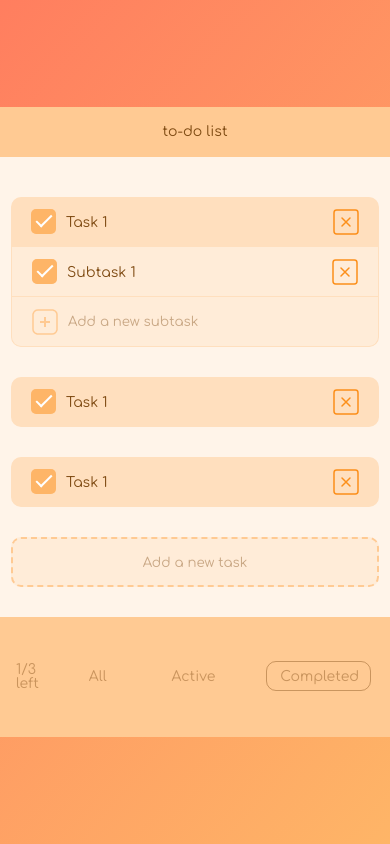
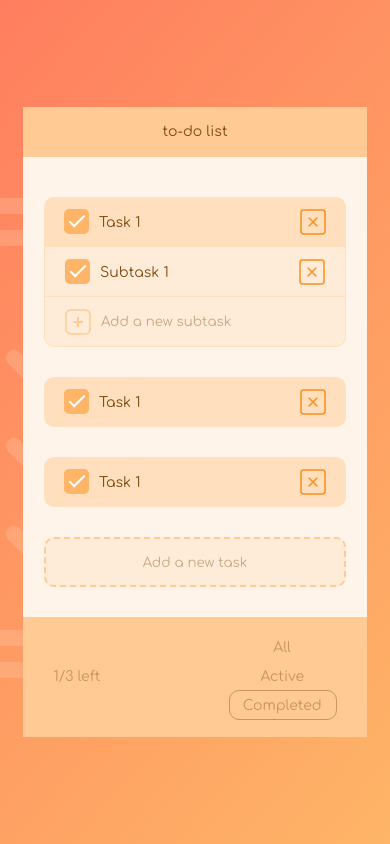
Before and after one commit to nstppbl/vue-project, a Vue app: page / in a window 390 px wide. Built offline with nearby package versions, Linux system fonts and the light colour scheme.

Commit message:
fix media queries

```diff
--- a/src/App.vue
+++ b/src/App.vue
@@ -34,4 +34,10 @@ body {
   font-family: 'Comfortaa';
 }
 
+@media (max-width: 400px) {
+  #app {
+    width: $width-2;
+  }
+}
+
 </style>
--- a/src/assets/styles/custom-radiobutton.scss
+++ b/src/assets/styles/custom-radiobutton.scss
@@ -62,7 +62,7 @@
   position: absolute;
   top: -9px;
   left: 19px;
-  width: 105px;
+  width: 108px;
   height: 30px;
   border-radius: 10px;
 }
@@ -79,7 +79,7 @@
 
 @media (max-width: 400px) {
   .checkmark-radio-all {
-    left: 46px;
+    left: 49px;
   }
 
   .checkmark-radio-active {
--- a/src/components/Content.vue
+++ b/src/components/Content.vue
@@ -48,4 +48,5 @@ export default {
 }
 
 
+
 </style>
--- a/src/components/Footer.vue
+++ b/src/components/Footer.vue
@@ -1,11 +1,13 @@
 <template>
   <div class="todo-footer">
     <TaskQty/>
+    <div class="task-status-wrap">
     <TaskStatus
     v-for="status in statuses"
     :key="status.id"
     :task_status="status"
     />
+    </div>
   </div>
 </template>
 
@@ -57,6 +59,11 @@ export default {
   color: $text-color-light;
 }
 
+.task-status-wrap {
+  display: flex;
+}
+
+
 @media (max-width: 400px) {
 
   .todo-footer {
@@ -67,6 +74,11 @@ export default {
     letter-spacing: -.5px;
   }
 
+  .task-status-wrap {
+    display: block;
+    justify-content: center;
+}
+
 }
 
 
--- a/src/components/Header.vue
+++ b/src/components/Header.vue
@@ -21,4 +21,6 @@ export default {
   color: $text-color-dark;
 }
 
+
+
 </style>
```
